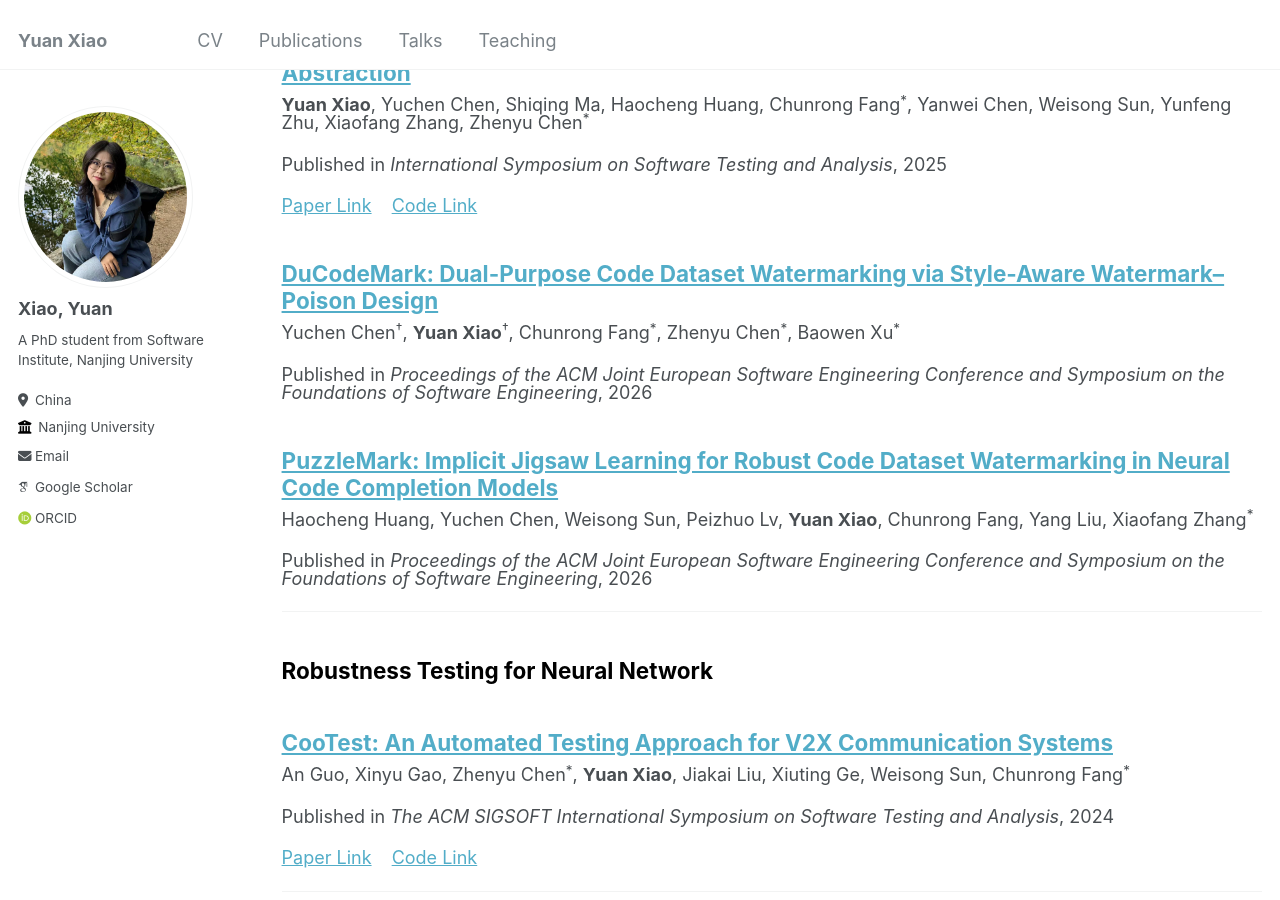
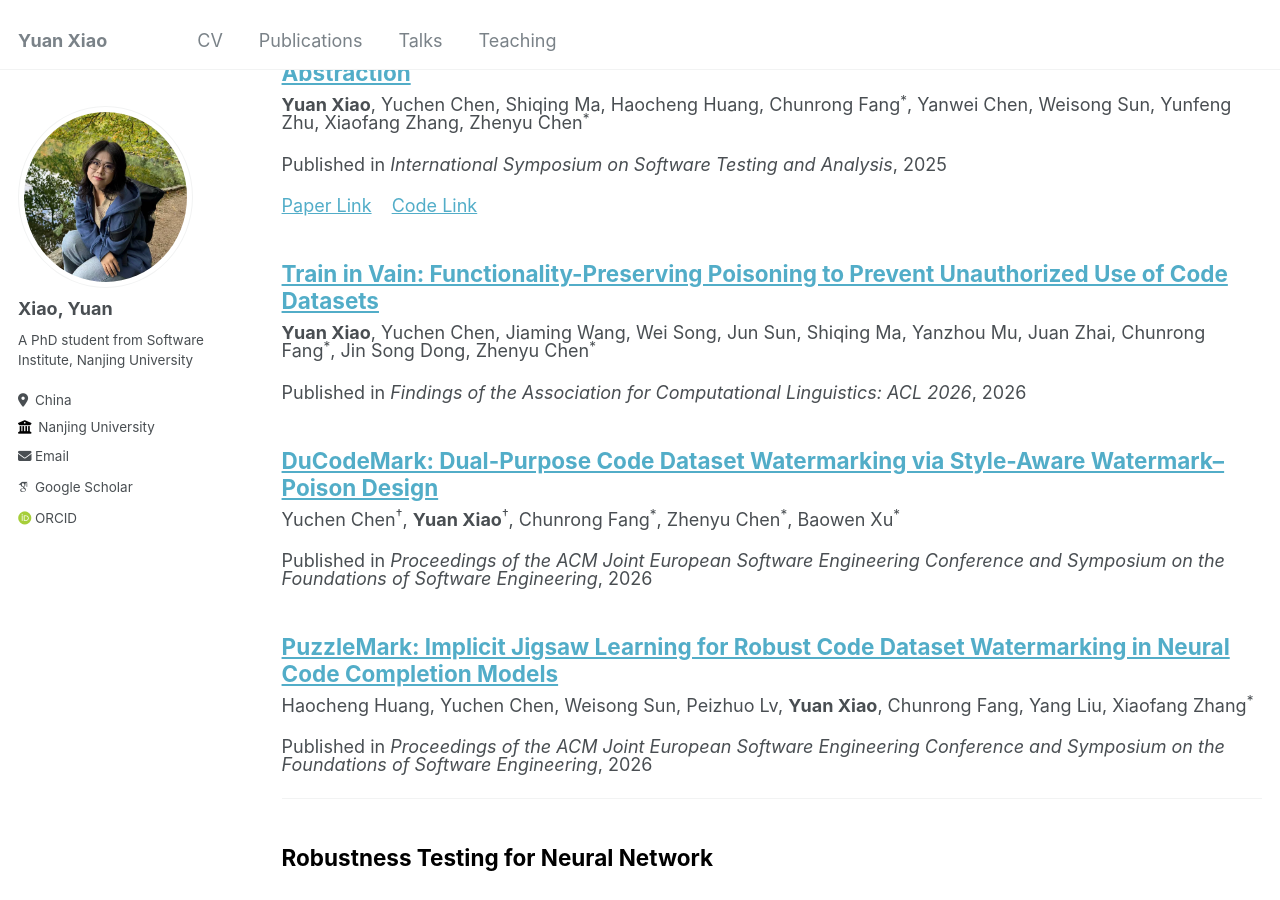
Before and after one commit to xiaoyuanpigo/xiaoyuanpigo.github.io, a Jekyll site: the page built from _pages/publications.md, in a window 1280 px wide and 900 px high, scrolled down 867 px. Built offline with Jekyll 4.4.1, drawn with Linux system fonts in a browser that asks for light colours; some web fonts are replaced; some of the changed lines change nothing that is shown.

Commit message:
Update and rename acl2026 to acl2026.md

```diff
--- a/_pages/about.md
+++ b/_publications/acl2026.md
@@ -1,14 +1,24 @@
 ---
-permalink: /
-title: "About me"
-author_profile: true
-redirect_from:
-  - /about/
-  - /about.html
+title: "Train in Vain: Functionality-Preserving Poisoning to Prevent Unauthorized Use of Code Datasets"
+authors:
+    -   <strong>Yuan Xiao</strong>, Yuchen Chen, Jiaming Wang, Wei Song, Jun Sun, Shiqing Ma, Yanzhou Mu, Juan Zhai, Chunrong Fang<sup>*</sup>, Jin Song Dong, Zhenyu Chen<sup>*</sup>
+collection: publications
+permalink: /publication/acl2026
+excerpt: ''
+date: 2026-04-01
+topic: 'Watermarking for Code Large Language Models and Datasets'
+venue: 'Findings of the Association for Computational Linguistics: ACL 2026'
+# location: 'Vienna, Austria'
+# githuburl: 'https://github.com/meng2180/CooTest'
+# paperurl: '../files/issta2024.pdf'
+weight: 2
+# citation: '@inproceedings{guo2024cootest,
+#   title={CooTest: An Automated Testing Approach for V2X Communication Systems},
+#   author={Guo, An and Gao, Xinyu and Chen, Zhenyu and Xiao, Yuan and Liu, Jiakai and Ge, Xiuting and Sun, Weisong and Fang, Chunrong},
+#   booktitle={Proceedings of the 33rd ACM SIGSOFT International Symposium on Software Testing and Analysis},
+#   pages={1453--1465},
+#   year={2024}
+# }'
 ---
 
-Now I am a Ph.D. student at the Software Institute, Nanjing University, under the supervision of both Professor [Zhenyu Chen](https://software.nju.edu.cn/zychen/) and Associate Professor [Chunrong Fang](https://chunrong.github.io), with academic collaboration and guidance from Assistant Professor [Shiqing Ma](https://people.cs.umass.edu/~shiqingma/) at  University of Massachusetts Amherst. I was a joint Ph.D. student at the School of Computing, National University of Singapore (Nov. 2024 – Nov. 2025), under the supervision of Professor [Jinsong Dong](https://www.comp.nus.edu.sg/~dongjs/), with academic collaboration and guidance from Professor [Jun Sun](https://sunjun.site//). I received my Bachelor’s degree in Mathematics from Sun Yat-sen University in 2021, advised by Professor [Xianping Guo](https://math.sysu.edu.cn/teacher/428).
-
-My research focuses on building robust and trustworthy AI systems. More specifically, I aim to develop formal verification methods and security analysis techniques for deep learning models, with particular interest in neural network verification, watermark removal, and privacy-preserving generation.
-
-I am actively looking for postdoctoral positions in trustworthy AI and security, and would be happy to connect for potential collaborations. Feel free to contact me via email: yuan.xiao [AT] smail.nju.edu.cn.
+The contents above will be part of a list of publications, if the user clicks the link for the publication than the contents of section will be rendered as a full page, allowing you to provide more information about the paper for the reader. When publications are displayed as a single page, the contents of the above "citation" field will automatically be included below this section in a smaller font.
```
